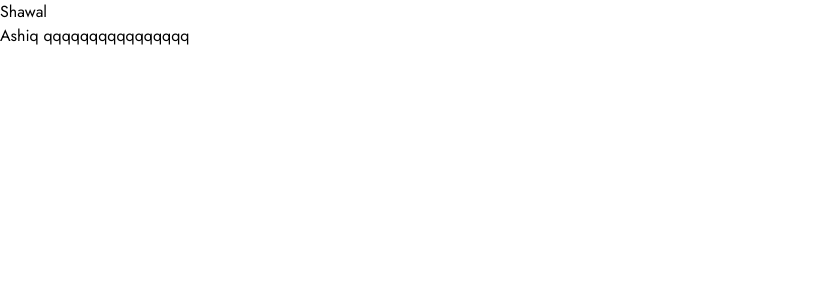
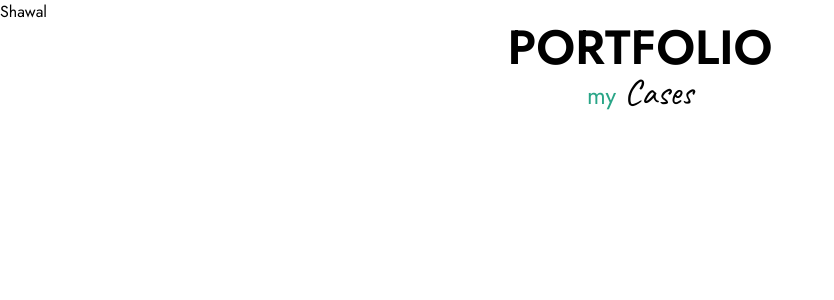
Before and after one commit to Ashique5299/portfolio_app, a React (Create React App) app: page / in a window 1280 px wide. Shown: the top 300 px of the page, without its empty margins (0-834 px from the left). Built offline with nearby package versions, Linux system fonts and the light colour scheme.

Commit message:
portfolio header

```diff
--- a/src/Components/Ashiq.jsx
+++ b/src/Components/Ashiq.jsx
@@ -1,7 +1,17 @@
 import React from "react";
 
 function Ashiq() {
-  return <div>Ashiq qqqqqqqqqqqqqqqq</div>;
+  return (
+    <div>
+      <h1 className="Portfolio_header text-center text-5xl font-semibold">
+        PORTFOLIO
+      </h1>
+      <h3 className="font-jost text-center  ">
+        <span className="text-2xl text-primary">my</span>
+        <span className="font-caveat text-4xl ml-2">Cases</span>
+      </h3>
+    </div>
+  );
 }
 
 export default Ashiq;
```
